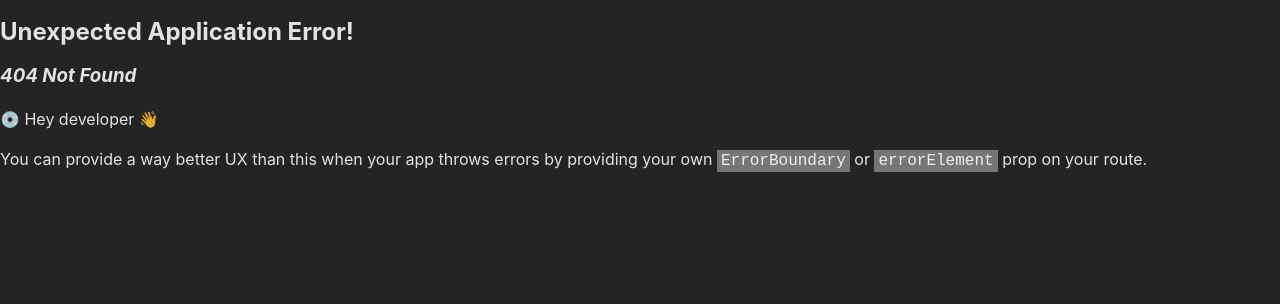
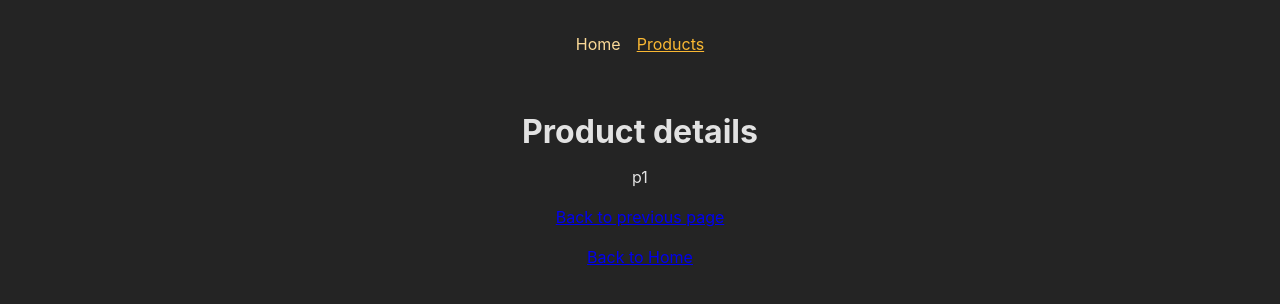
Before and after one commit to lairaalmas/udemy-simple-routing-app, a React (Create React App) app: page /products/p1 in a window 1280 px wide. Before the commit this address had no page. Shown: the top 304 px of the page. Built offline with nearby package versions, Linux system fonts and the light colour scheme.

Commit message:
back paths

```diff
--- a/src/App.js
+++ b/src/App.js
@@ -21,7 +21,7 @@
 
 const router = createBrowserRouter([
   {
-    path: "/toot",
+    path: "/",
     element: <RootLayout />,
     errorElement: <ErrorPage />,
     children: [
--- a/src/pages/ProductDetail.js
+++ b/src/pages/ProductDetail.js
@@ -1,4 +1,4 @@
-import { useParams } from "react-router-dom";
+import { Link, useParams } from "react-router-dom";
 
 const ProductDetailPage = (props) => {
   const params = useParams();
@@ -7,6 +7,19 @@
     <>
       <h1>Product details</h1>
       <p>{params.productId}</p>
+      <p>
+        <Link to=".." relative="path">
+          Back to previous page
+        </Link>
+      </p>
+      <p>
+        {
+          // default is route
+        }
+        <Link to=".." relative="route">
+          Back to Home
+        </Link>
+      </p>
     </>
   );
 };
```
